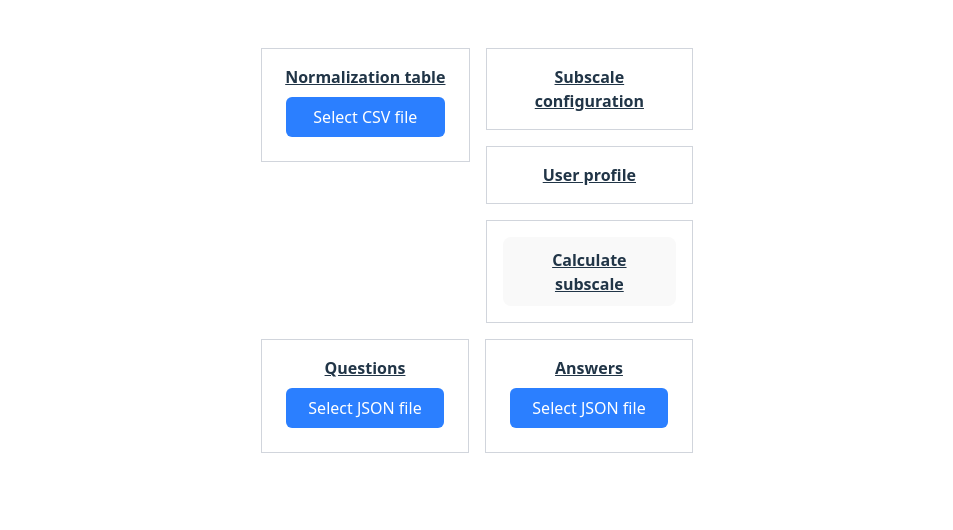
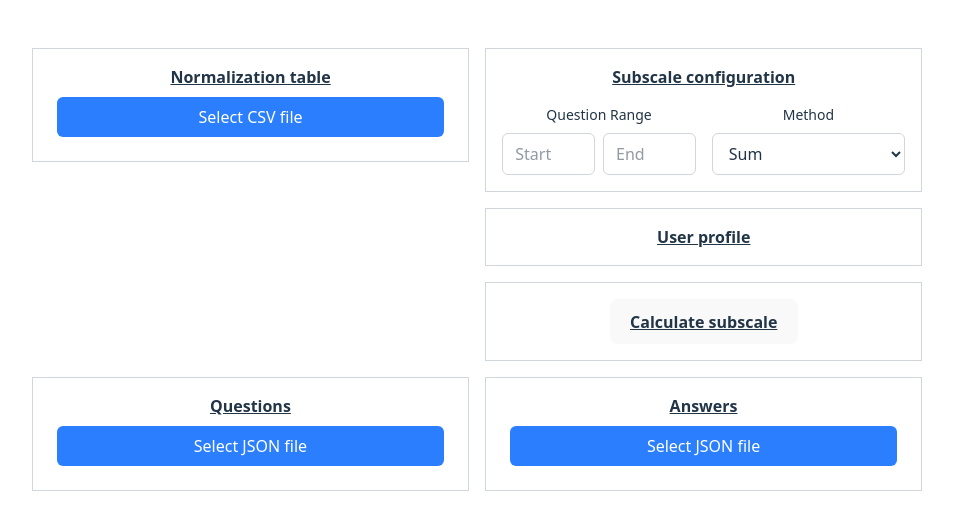
Before and after one commit to rolsn/normalizer, a React (Vite) app in the folder normalizer/: page / in a window 1280 px wide. Shown: the top 530 px of the page, without its empty margins (163-1116 px from the left). Built offline with nearby package versions, Linux system fonts and the light colour scheme.

Commit message:
subscale configuration

```diff
--- a/normalizer/src/App.tsx
+++ b/normalizer/src/App.tsx
@@ -2,8 +2,18 @@ import { useState } from 'react'
 import './App.css'
 import { LocalJsonUploader } from './components/LocalJsonUploader'
 import { CSVFileUploader } from './components/CSVFileUploader'
+import { SubscaleConfiguration } from './components/SubscaleConfiguration'
 
 function App() {
+  const [range, setRange] = useState({ start: '', end: '' });
+  const [method, setMethod] = useState('sum');
+
+  const handleRangeChange = (field: 'start' | 'end', value: string) => {
+    // Only allow integers
+    const intValue = value === '' ? '' : Math.floor(Number(value)).toString();
+    setRange(prev => ({ ...prev, [field]: intValue }));
+  };
+
   return (
     <div className="flex flex-col p-4 gap-4 w-full h-full min-h-screen">
       <div id="configuration" className="flex h-1/2 w-full gap-4">
@@ -16,11 +26,12 @@ function App() {
           </div>
         </div>
         <div className="w-1/2 h-full flex flex-col gap-4">
-          <div className="border border-gray-300 h-1/3 p-4">
-            <p className="text-base font-bold underline">
-              Subscale configuration
-            </p>
-          </div>
+          <SubscaleConfiguration
+            range={range}
+            method={method}
+            onRangeChange={handleRangeChange}
+            onMethodChange={setMethod}
+          />
           <div className="border border-gray-300 h-1/3 p-4">
             <p className="text-base font-bold underline">
               User profile
--- /dev/null
+++ b/normalizer/src/components/SubscaleConfiguration.tsx
@@ -0,0 +1,60 @@
+interface SubscaleConfigurationProps {
+  range: {
+    start: string;
+    end: string;
+  };
+  method: string;
+  onRangeChange: (field: 'start' | 'end', value: string) => void;
+  onMethodChange: (method: string) => void;
+}
+
+export function SubscaleConfiguration({
+  range,
+  method,
+  onRangeChange,
+  onMethodChange
+}: SubscaleConfigurationProps) {
+  return (
+    <div className="border border-gray-300 h-1/3 p-4">
+      <p className="text-base font-bold underline">
+        Subscale configuration
+      </p>
+      <div className="flex flex-col md:flex-row gap-4 mt-4">
+        <div className="flex-1">
+          <label className="block text-sm font-medium mb-2">Question Range</label>
+          <div className="flex gap-2">
+            <input
+              type="number"
+              placeholder="Start"
+              value={range.start}
+              onChange={(e) => onRangeChange('start', e.target.value)}
+              step="1"
+              min="0"
+              className="w-full px-3 py-2 border border-gray-300 rounded-md focus:outline-none focus:ring-2 focus:ring-blue-500"
+            />
+            <input
+              type="number"
+              placeholder="End"
+              value={range.end}
+              onChange={(e) => onRangeChange('end', e.target.value)}
+              step="1"
+              min="0"
+              className="w-full px-3 py-2 border border-gray-300 rounded-md focus:outline-none focus:ring-2 focus:ring-blue-500"
+            />
+          </div>
+        </div>
+        <div className="flex-1">
+          <label className="block text-sm font-medium mb-2">Method</label>
+          <select
+            value={method}
+            onChange={(e) => onMethodChange(e.target.value)}
+            className="w-full px-3 py-2 border border-gray-300 rounded-md focus:outline-none focus:ring-2 focus:ring-blue-500"
+          >
+            <option value="sum">Sum</option>
+            <option value="average">Average</option>
+          </select>
+        </div>
+      </div>
+    </div>
+  );
+}
```
